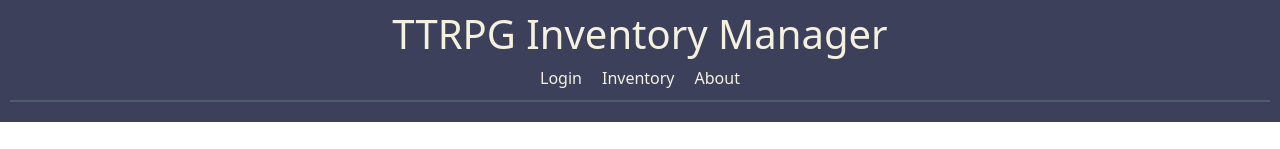
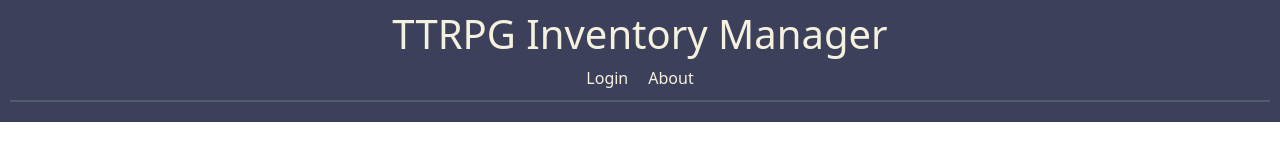
Before and after one commit to Jacobadia/startup, a React (Vite) app: page / in a window 1280 px wide. Shown: the top 149 px of the page. Built offline with nearby package versions, Linux system fonts and the light colour scheme.

Commit message:
Restricts application functionality based upon authentication

```diff
--- a/src/app.jsx
+++ b/src/app.jsx
@@ -1,11 +1,11 @@
-import React from 'react';
+import React, { useContext } from 'react';
 import 'bootstrap/dist/css/bootstrap.min.css';
 import './app.css';
 import { BrowserRouter, NavLink, Route, Routes } from 'react-router-dom';
 import { Login } from './login/login';
 import { Inventory } from './inventory/inventory';
 import { About } from './about/about';
-import { UserProvider } from './UserContext';
+import { UserProvider, UserContext } from './UserContext';
 
 export default function App() {
     return (
@@ -14,13 +14,7 @@ export default function App() {
                 <div>
                     <header>
                         <h1>TTRPG Inventory Manager</h1>
-                        <nav>
-                            <ul>
-                                <li><NavLink className='nav-link' to="/">Login</NavLink></li>
-                                <li><NavLink className='nav-link' to="/inventory">Inventory</NavLink></li>
-                                <li><NavLink className='nav-link' to="/about">About</NavLink></li>
-                            </ul>
-                        </nav>
+                        <Navigation />
                         <hr />
                     </header>
 
@@ -43,6 +37,23 @@ export default function App() {
     );
 }
 
+function Navigation() {
+    const { username } = useContext(UserContext);
+    console.log('Username:', username); // Debugging
+
+    return (
+        <nav>
+            <ul>
+                <li><NavLink className='nav-link' to="/">Login</NavLink></li>
+                {username ? (
+                    <li><NavLink className='nav-link' to="/inventory">Inventory</NavLink></li>
+                ) : null}
+                <li><NavLink className='nav-link' to="/about">About</NavLink></li>
+            </ul>
+        </nav>
+    );
+}
+
 function NotFound() {
     return <main className='container-fluid bg-secondary text-center'>404: Return to sender. Address unknown.</main>;
 }
```
